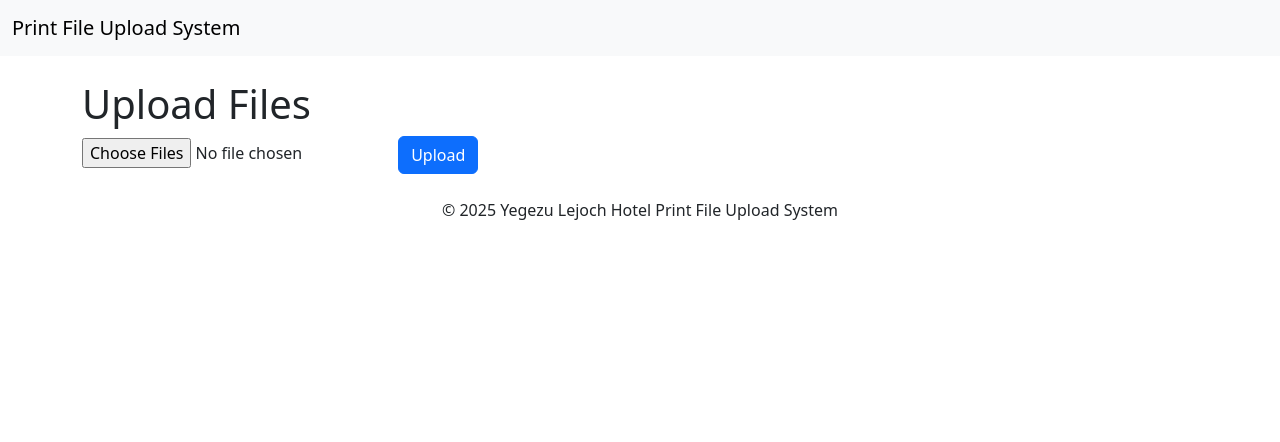
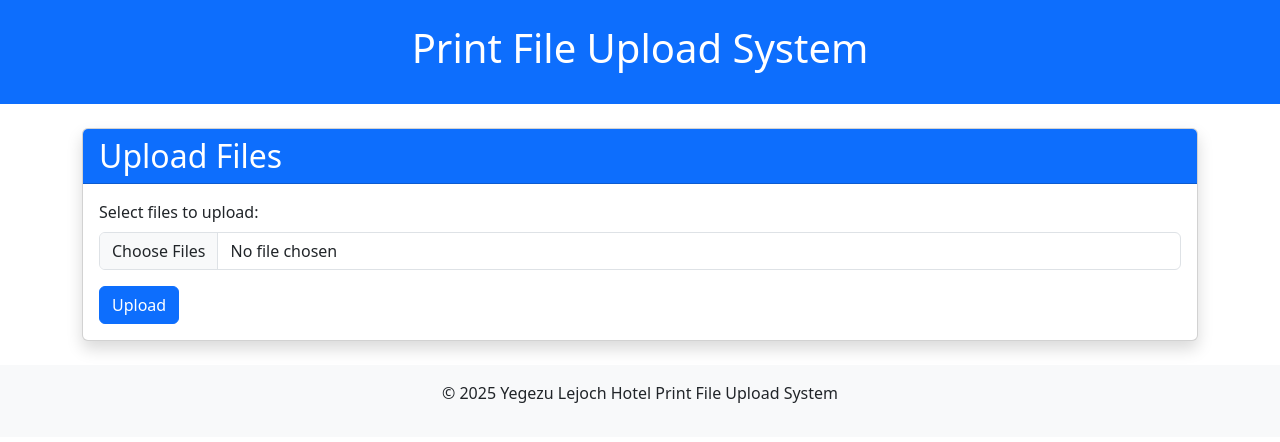
Before and after one commit to Mesele9/fileUploadSystem, a Django app: page / in a window 1280 px wide. Shown: the top 442 px of the page. Run offline with Django 4.2, Linux system fonts and the light colour scheme; some libraries are stand-ins or nearby versions.

Commit message:
change upload validation from form to view

```diff
--- a/upload/templates/upload/base.html
+++ b/upload/templates/upload/base.html
@@ -4,16 +4,12 @@
     <meta charset="UTF-8">
     <meta name="viewport" content="width=device-width, initial-scale=1.0">
     <title>{% block title %}Print File Upload System{% endblock %}</title>
-    <!-- Add Bootstrap CSS (optional) -->
+    <!-- Bootstrap CSS -->
     <link href="https://cdn.jsdelivr.net/npm/bootstrap@5.3.0/dist/css/bootstrap.min.css" rel="stylesheet">
 </head>
 <body>
-    <header>
-        <nav class="navbar navbar-expand-lg navbar-light bg-light">
-            <div class="container-fluid">
-                <a class="navbar-brand" href="{% url 'upload_file' %}">Print File Upload System</a>
-            </div>
-        </nav>
+    <header class="bg-primary text-white text-center py-4">
+        <h1>Print File Upload System</h1>
     </header>
 
     <main class="container mt-4">
@@ -22,11 +18,11 @@
         {% endblock %}
     </main>
 
-    <footer class="text-center mt-4">
+    <footer class="text-center mt-4 py-3 bg-light">
         <p>&copy; 2025 Yegezu Lejoch Hotel Print File Upload System</p>
     </footer>
 
-    <!-- Add Bootstrap JS (optional) -->
+    <!-- Bootstrap JS (optional) -->
     <script src="https://cdn.jsdelivr.net/npm/bootstrap@5.3.0/dist/js/bootstrap.bundle.min.js"></script>
 </body>
 </html>
--- a/upload/templates/upload/upload.html
+++ b/upload/templates/upload/upload.html
@@ -3,15 +3,39 @@
 {% block title %}Upload Files{% endblock %}
 
 {% block content %}
-<h1>Upload Files</h1>
-<form method="post" enctype="multipart/form-data">
-    {% csrf_token %}
-    <input type="file" name="files" multiple>
-    {% if form.errors %}
+<div class="card shadow">
+    <div class="card-header bg-primary text-white">
+        <h2 class="card-title mb-0">Upload Files</h2>
+    </div>
+    <div class="card-body">
+        <!-- Display success message if files were uploaded -->
+        {% if success_message %}
+        <div class="alert alert-success">
+            {{ success_message }}
+        </div>
+        {% endif %}
+
+        <!-- Display form errors if any -->
+        {% if errors %}
         <div class="alert alert-danger">
-            <strong>Error:</strong> Please correct the errors below.
+            <strong>Error(s):</strong>
+            <ul>
+                {% for error in errors %}
+                    <li>{{ error }}</li>
+                {% endfor %}
+            </ul>
         </div>
-    {% endif %}
-    <button type="submit" class="btn btn-primary">Upload</button>
-</form>
+        {% endif %}
+
+        <!-- File upload form -->
+        <form method="post" enctype="multipart/form-data">
+            {% csrf_token %}
+            <div class="mb-3">
+                <label for="files" class="form-label">Select files to upload:</label>
+                <input type="file" name="files" class="form-control" multiple>
+            </div>
+            <button type="submit" class="btn btn-primary">Upload</button>
+        </form>
+    </div>
+</div>
 {% endblock %}
--- a/upload/urls.py
+++ b/upload/urls.py
@@ -3,5 +3,4 @@ from . import views
 
 urlpatterns = [
     path('', views.upload_file, name='upload_file'),
-    path('success/', views.upload_success, name='upload_success'),
 ]
--- a/upload/views.py
+++ b/upload/views.py
@@ -1,8 +1,10 @@
-"""from django.shortcuts import render, redirect
+""" from django.shortcuts import render
 from .forms import FileUploadForm
 from .models import UploadedFile, File
 
 def upload_file(request):
+    success_message = None  # Initialize success message
+
     if request.method == 'POST':
         form = FileUploadForm(request.POST, request.FILES)
         if form.is_valid():
@@ -15,35 +17,54 @@ def upload_file(request):
                 # Associate the File instance with the UploadedFile instance
                 uploaded_file_instance.files.add(file_instance)
 
-            # After processing, redirect to a success page
-            return redirect('upload_success')
+            # Set success message
+            success_message = "Files uploaded successfully!"
     else:
         form = FileUploadForm()
-    return render(request, 'upload/upload.html', {'form': form})
- """
 
-from django.shortcuts import render, redirect
-from .forms import FileUploadForm
+    return render(request, 'upload/upload.html', {
+        'form': form,
+        'success_message': success_message,
+    }) """
+
+# upload/views.py (updated)
+from django.shortcuts import render
 from .models import UploadedFile, File
+def upload_file(request):
+    success_message = None
+    errors = []
 
-def upload_file(request):
     if request.method == 'POST':
-        form = FileUploadForm(request.POST, request.FILES)
-        if form.is_valid():
-            # Create a new UploadedFile instance
+        uploaded_files = request.FILES.getlist('files')
+        allowed_types = [
+            'application/pdf',  # PDF
+            'application/msword',  # DOC
+            'application/vnd.openxmlformats-officedocument.wordprocessingml.document',  # DOCX
+            'application/vnd.ms-excel',  # XLS
+            'application/vnd.openxmlformats-officedocument.spreadsheetml.sheet',  # XLSX
+            'application/vnd.ms-powerpoint',  # PPT
+            'application/vnd.openxmlformats-officedocument.presentationml.presentation',  # PPTX
+            'image/jpeg',  # JPEG
+            'image/png',  # PNG
+        ]
+        max_size = 10 * 1024 * 1024
+
+        # Validate files
+        for file in uploaded_files:
+            if file.content_type not in allowed_types:
+                errors.append(f"Invalid file type: {file.name}")
+            if file.size > max_size:
+                errors.append(f"File too large: {file.name}")
+
+        if not errors:
+            # Save files to DB
             uploaded_file_instance = UploadedFile.objects.create()
+            for f in uploaded_files:
+                file_instance = File.objects.create(file=f)
+                uploaded_file_instance.files.add(file_instance)
+            success_message = "Files uploaded successfully!"
 
-            # Loop through each file in the list and create a File instance
-            for f in request.FILES.getlist('files'):
-                file_instance = File.objects.create(file=f)
-                # Associate the File instance with the UploadedFile instance
-                uploaded_file_instance.files.add(file_instance)
-
-            # After processing, redirect to a success page
-            return redirect('upload_success')
-    else:
-        form = FileUploadForm()
-    return render(request, 'upload/upload.html', {'form': form})
-
-def upload_success(request):
-    return render(request, 'upload/upload_success.html')
+    return render(request, 'upload/upload.html', {
+        'success_message': success_message,
+        'errors': errors,
+    })
```
Also changed, not shown: upload/models.py (+5 -3 lines), uploads/2025-02-03/abonesh.jpg (added), uploads/bar.png (deleted), 9 other files.
